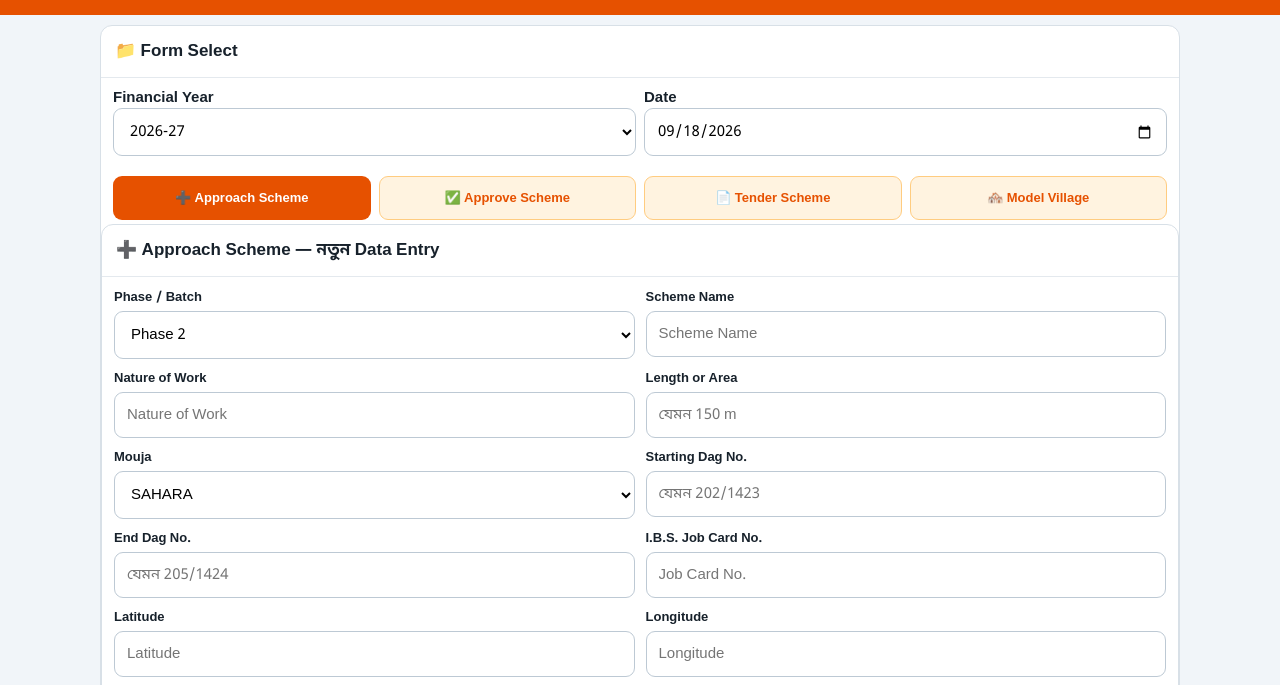
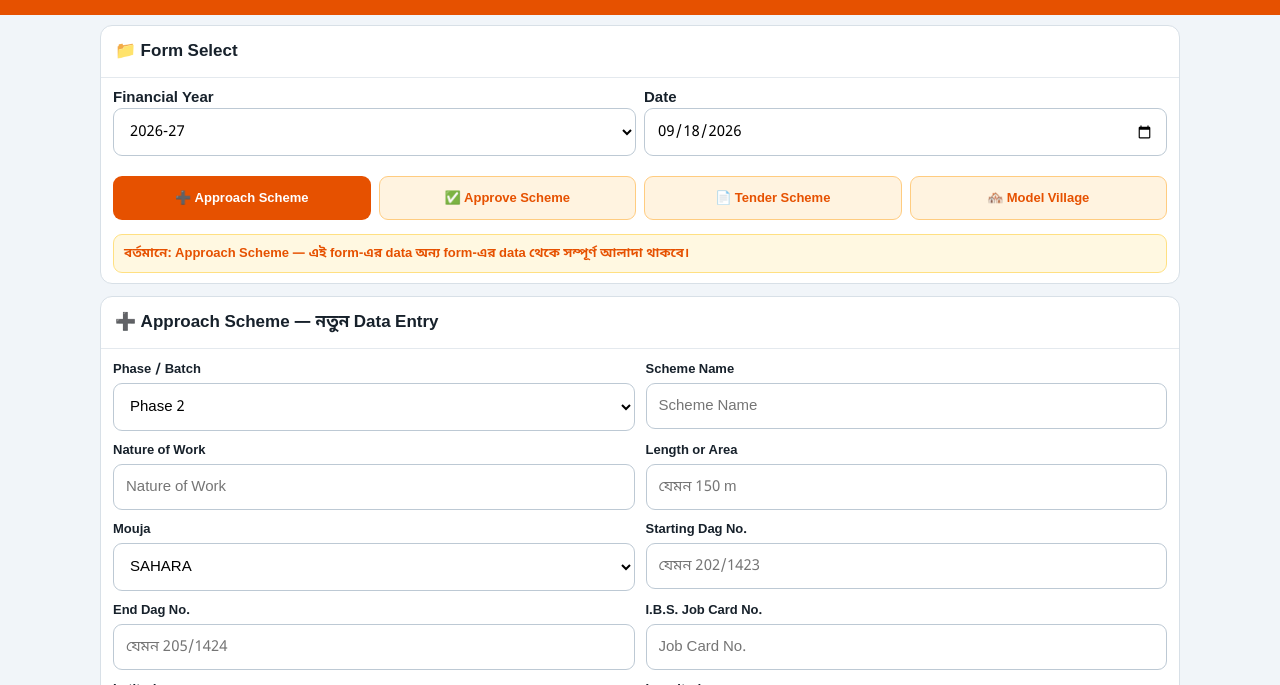
Before and after one commit to Manab016/A.-A.-P_FORMAT_OF_VB-G-RAM-G, a plain HTML site: page index.html in a window 1280 px wide. Shown: the part 88-773 px from the top of the page. Drawn offline with Linux system fonts and the light colour scheme.

Commit message:
Add files via upload

```diff
--- a/index.html
+++ b/index.html
@@ -111,7 +111,10 @@ td{ white-space:normal; overflow-wrap:anywhere; word-break:break-word }
       <button id="stage-modelTender" class="secondary" onclick="switchForm('modelTender')">📄 Model Village Tender</button>
     </div>
 
-
+    <div class="notice">
+      বর্তমানে: <span id="currentFormName">Approach Scheme</span> — এই form-এর data অন্য form-এর data থেকে সম্পূর্ণ আলাদা থাকবে।
+    </div>
+  </div>
 
 
   <div class="card">
```
